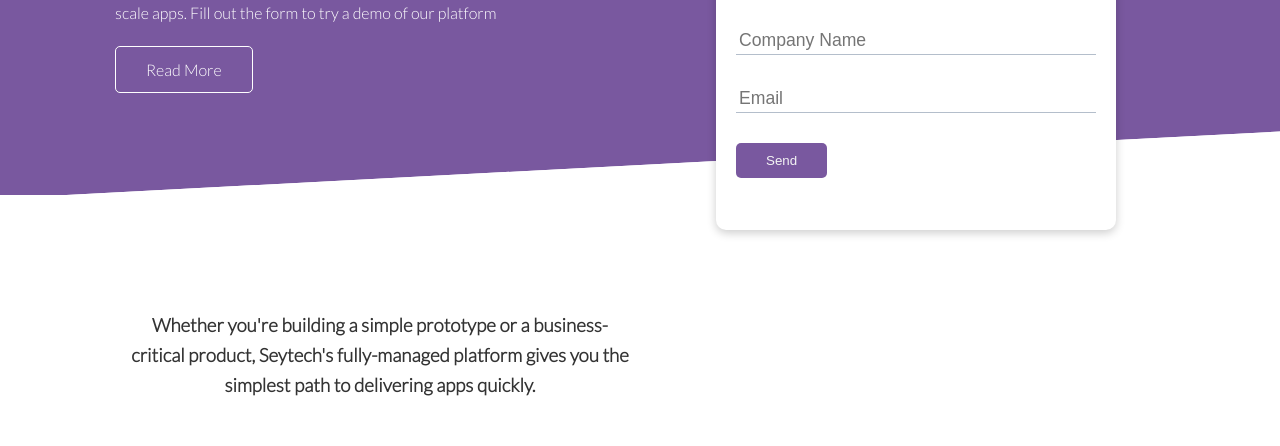
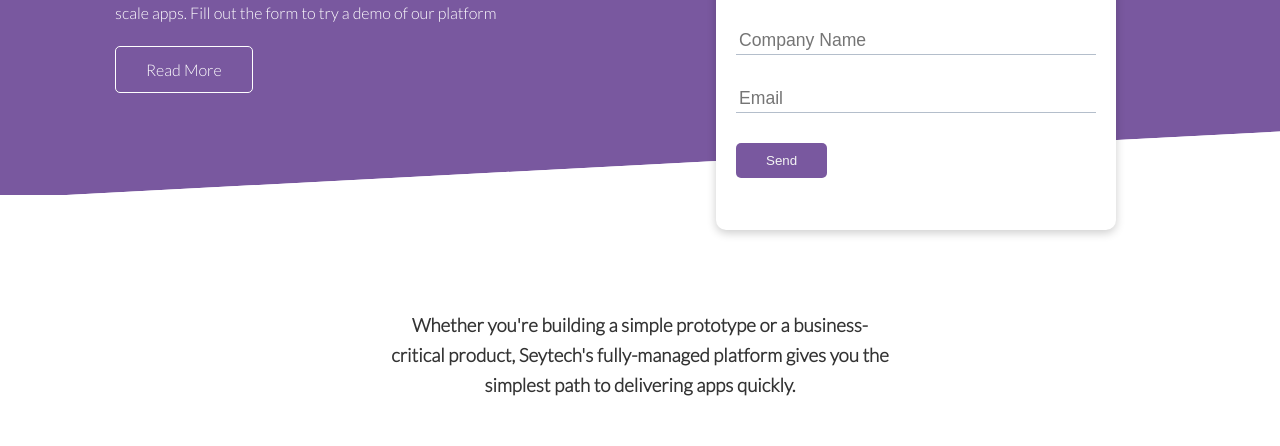
Before and after one commit to maner-niyet/seytech-demo, a plain HTML site: page index.html in a window 1280 px wide. Shown: the part 275-721 px from the top of the page. Drawn offline with Linux system fonts and the light colour scheme.

Commit message:
fix stats-heading margin

```diff
--- a/index.html
+++ b/index.html
@@ -67,7 +67,7 @@
     <!-- Stats -->
     <section class="stats">
       <div class="container">
-        <h3 class="stats-heading text-center my-1">
+        <h3 class="stats-heading text-center">
           Whether you're building a simple prototype or a business-critical
           product, Seytech's fully-managed platform gives you the simplest path
           to delivering apps quickly.
--- a/styles/style.css
+++ b/styles/style.css
@@ -152,9 +152,9 @@ pre {
   padding-top: 100px;
 }
 
-.stats-heading {
+.stats .stats-heading {
   max-width: 500px;
-  margin: auto;
+  margin: 1rem auto;
 }
 
 .stats .grid h3 {
```
